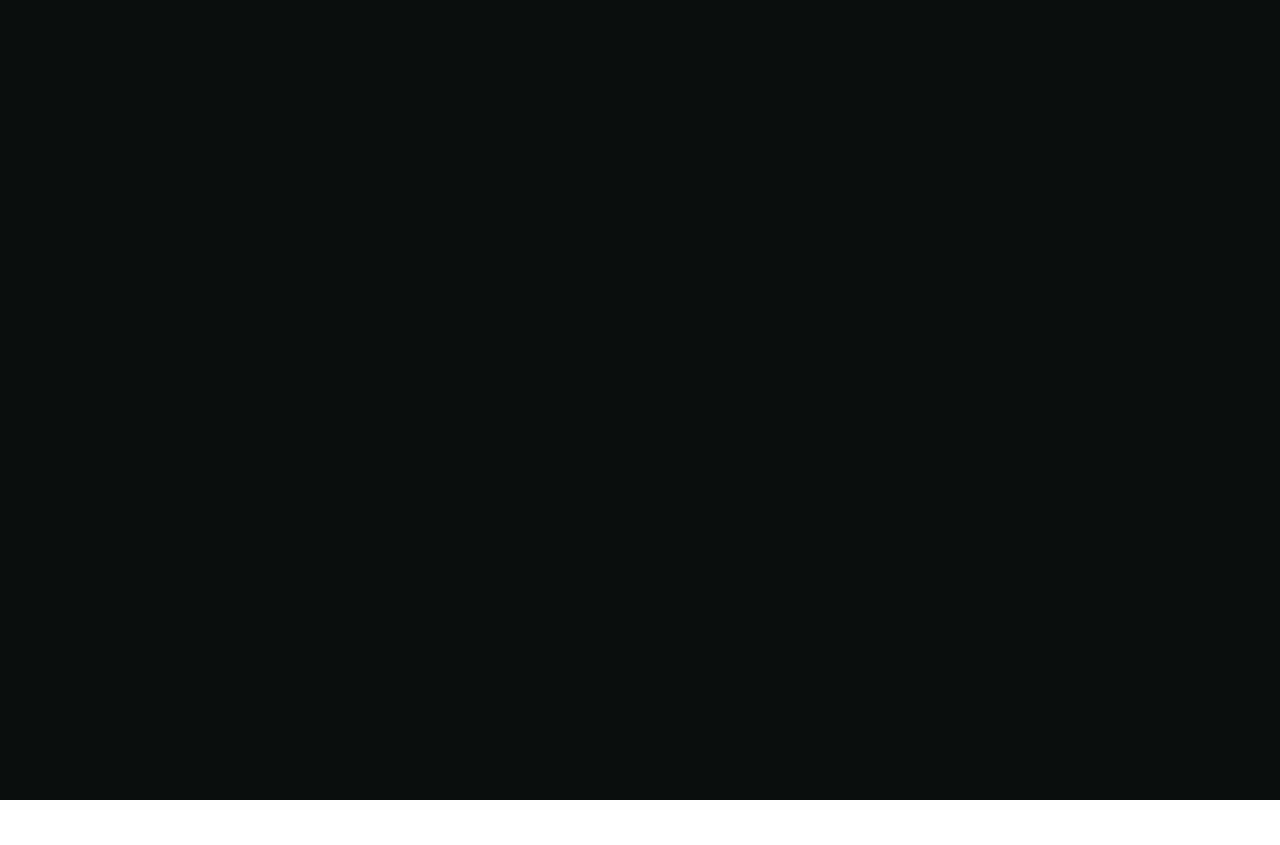
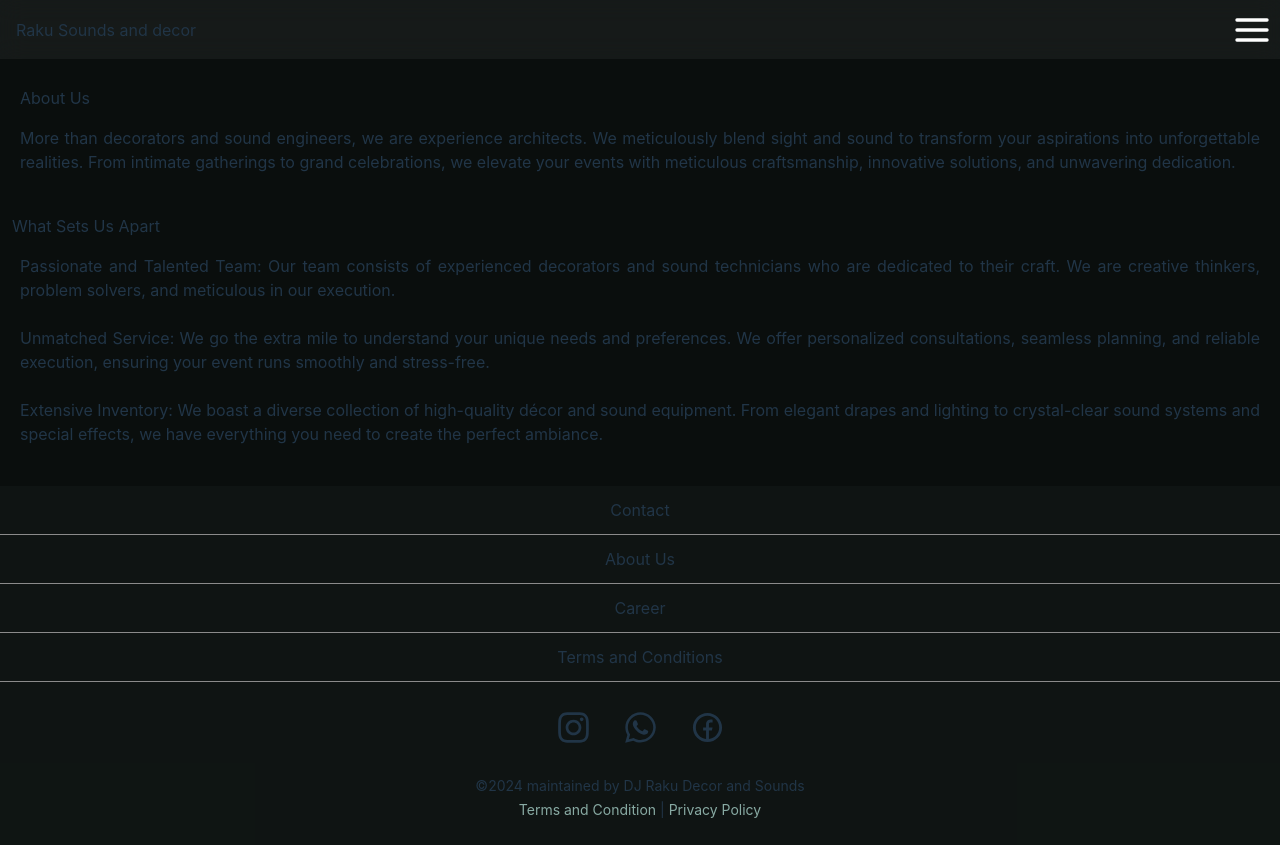
Before and after one commit to Naresh-chandanbatve/decor, a React (Vite) app: page /aboutus in a window 1280 px wide. Before the commit this address had no page. Before the commit the page ends 800 px from the top, so only its background shows below. Built offline with nearby package versions, Linux system fonts and the light colour scheme.

Commit message:
added about us
Signed-off-by: Naresh <chandanbatven@gmail.com>

```diff
--- a/src/App.jsx
+++ b/src/App.jsx
@@ -10,6 +10,7 @@ import ViewService from "./pages/ViewService.jsx";
 import MyOrders from "./pages/MyOrders.jsx";
 import { BrowserRouter, Routes, Route } from "react-router-dom";
 import MyProfile from "./pages/MyProfile.jsx";
+import AboutUs from "./pages/AboutUs.jsx";
 function forgotPassword() {
   return (
     <>
@@ -25,6 +26,7 @@ function forgotPassword() {
           <Route path="/myorders" element={<MyOrders />} />
           <Route path="/myprofile" element={<MyProfile />} />
           <Route path="/mycart" element={<MyCart />} />
+          <Route path="/aboutus" element={<AboutUs />} />
         </Routes>
       </BrowserRouter>
     </>
--- /dev/null
+++ b/src/components/AboutUs.jsx
@@ -0,0 +1,141 @@
+import React, { useState, useRef } from "react";
+import Navbar from "../components/LandingPage/NavBar";
+import Sidebar from "../components/LandingPage/SideBar";
+import { Button } from "@chakra-ui/react";
+import Footer from "../components/LandingPage/Footer";
+import { Link } from "react-router-dom";
+import Swiper from "swiper";
+
+const swiper = new Swiper(".your-carousel-container", {
+  // Your Swiper options here
+  effect: "coverflow",
+  coverflowEffect: {
+    rotate: 50,
+    stretch: 0,
+    slideShadows: false,
+  },
+  centeredSlides: true,
+  a11y: {
+    allowTouchMove: true,
+    prevSlideMessage: "Previous slide",
+    nextSlideMessage: "Next slide",
+  },
+  setWrapperSize: true,
+  slidesPerView: 1,
+  spaceBetween: 5,
+  breakpointsBase: "conainer",
+  direction: "horizontal",
+  autoplay: 1000,
+  autoplayDisableOnInteraction: true,
+  speed: 1500,
+});
+
+function AboutUs() {
+  const [isNav, setIsNav] = useState(false);
+  const toggleNav = () => {
+    setIsNav(!isNav);
+  };
+
+  // component
+  const MyComponent = ({ data }) => {
+    // Use data.property1, data.property2, etc. to render content
+    return (
+      <div className="flex flex-col flex-shrink-0 resize-none bg-[#202C29] h-[219px] w-[197.6px] rounded-[20px] m-2">
+        <img
+          src={data.imagePath}
+          className="h-[75%] bg-cover bg-center w-[197.6px] bg-no-repeat"
+        ></img>
+        <div className="flex flex-col-reverse flex-grow justify-items-start">
+          <div className="w-fit align-self-top mx-2 pb-2">₹ {data.price}</div>
+          <div className="text-xs w-fit mx-2 text-left">₹ {data.title}</div>
+        </div>
+      </div>
+    );
+  };
+
+  const MyComponent2 = ({ data }) => {
+    // Use data.property1, data.property2, etc. to render content
+    return (
+      <div className="flex flex-col flex-shrink-0 resize-none bg-[#202C29] h-[219px] rounded-[20px] m-2">
+        <img
+          src={data.imagePath}
+          className="h-[100%] bg-cover bg-center w-[100%] bg-no-repeat"
+        ></img>
+      </div>
+    );
+  };
+
+  // test data
+  const jsonData = [
+    {
+      id: 1,
+      title: "Small Birthday Decoration",
+      price: "3000",
+      imagePath: "/assets/23-CYX5G_Ke.png",
+      description:
+        "thi is description thi is description thi is description thi is description thi is description thi is description thi is description thi is description thi is description ",
+    },
+    {
+      id: 2,
+      title: "Merrage Sound System",
+      price: "3000",
+      imagePath: "/assets/dj-BPce03oC.png",
+      description: "short one here",
+    },
+    ,
+    {
+      id: 3,
+      title: "Item 2",
+      price: "3000",
+      imagePath: "/assets/23-CYX5G_Ke.png",
+      description: "short one here",
+    },
+    // ... more data items
+  ];
+
+  return (
+    <>
+      <div className="w-screen">
+        <Navbar toggleNav={toggleNav} />
+        {isNav ? <Sidebar toggleNav={toggleNav} /> : <></>}
+        <div className="mt-[10.75vh] text-left mx-5">About Us </div>
+        <div className="text-justify mt-[2vh] mx-5">
+          More than decorators and sound engineers, we are experience
+          architects. We meticulously blend sight and sound to transform your
+          aspirations into unforgettable realities. From intimate gatherings to
+          grand celebrations, we elevate your events with meticulous
+          craftsmanship, innovative solutions, and unwavering dedication.
+        </div>
+        <div className="text-left mt-[5vh] mx-3">What Sets Us Apart</div>
+        <div className="text-justify mb-[5vh] mt-[2vh] mx-5">
+          <ul>
+            <li>
+              Passionate and Talented Team: Our team consists of experienced
+              decorators and sound technicians who are dedicated to their craft.
+              We are creative thinkers, problem solvers, and meticulous in our
+              execution.
+            </li>
+            <br />
+            <li>
+              Unmatched Service: We go the extra mile to understand your unique
+              needs and preferences. We offer personalized consultations,
+              seamless planning, and reliable execution, ensuring your event
+              runs smoothly and stress-free.
+            </li>
+            <br />
+            <li>
+              Extensive Inventory: We boast a diverse collection of high-quality
+              décor and sound equipment. From elegant drapes and lighting to
+              crystal-clear sound systems and special effects, we have
+              everything you need to create the perfect ambiance.
+            </li>
+          </ul>
+        </div>
+
+        <Footer />
+      </div>
+    </>
+  );
+}
+
+export default AboutUs;
--- /dev/null
+++ b/src/pages/AboutUs.jsx
@@ -0,0 +1,12 @@
+import React from "react";
+import AboutUs from "../components/AboutUs";
+
+function Aboutus() {
+  return (
+    <>
+      <AboutUs />
+    </>
+  );
+}
+
+export default Aboutus;
--- a/src/pages/LandingPage.jsx
+++ b/src/pages/LandingPage.jsx
@@ -3,7 +3,7 @@ import Navbar from "../components/LandingPage/NavBar";
 import Sidebar from "../components/LandingPage/SideBar";
 import { Button } from "@chakra-ui/react";
 import Footer from "../components/LandingPage/Footer";
-import { Link, useParams } from "react-router-dom";
+import { Link } from "react-router-dom";
 import Swiper from "swiper";
 
 const swiper = new Swiper(".your-carousel-container", {
@@ -46,8 +46,8 @@ function LandingPage() {
           className="h-[75%] bg-cover bg-center w-[197.6px] bg-no-repeat"
         ></img>
         <div className="flex flex-col-reverse flex-grow justify-items-start">
-          <div className="w-fit align-self-top mx-2 pb-2">{data.price}</div>
-          <div className="text-xs w-fit mx-2 text-left">{data.title}</div>
+          <div className="w-fit align-self-top mx-2 pb-2">₹ {data.price}</div>
+          <div className="text-xs w-fit mx-2 text-left">₹ {data.title}</div>
         </div>
       </div>
     );
@@ -69,14 +69,14 @@ function LandingPage() {
   const jsonData = [
     {
       id: 1,
-      title: "Item 1",
+      title: "Small Birthday Decoration",
       price: "3000",
       imagePath: "/assets/23-CYX5G_Ke.png",
-      description: "short one here",
+      description: "thi is description thi is description thi is description thi is description thi is description thi is description thi is description thi is description thi is description ",
     },
     {
       id: 2,
-      title: "Item 2",
+      title: "Merrage Sound System",
       price: "3000",
       imagePath: "/assets/dj-BPce03oC.png",
       description: "short one here",
```
